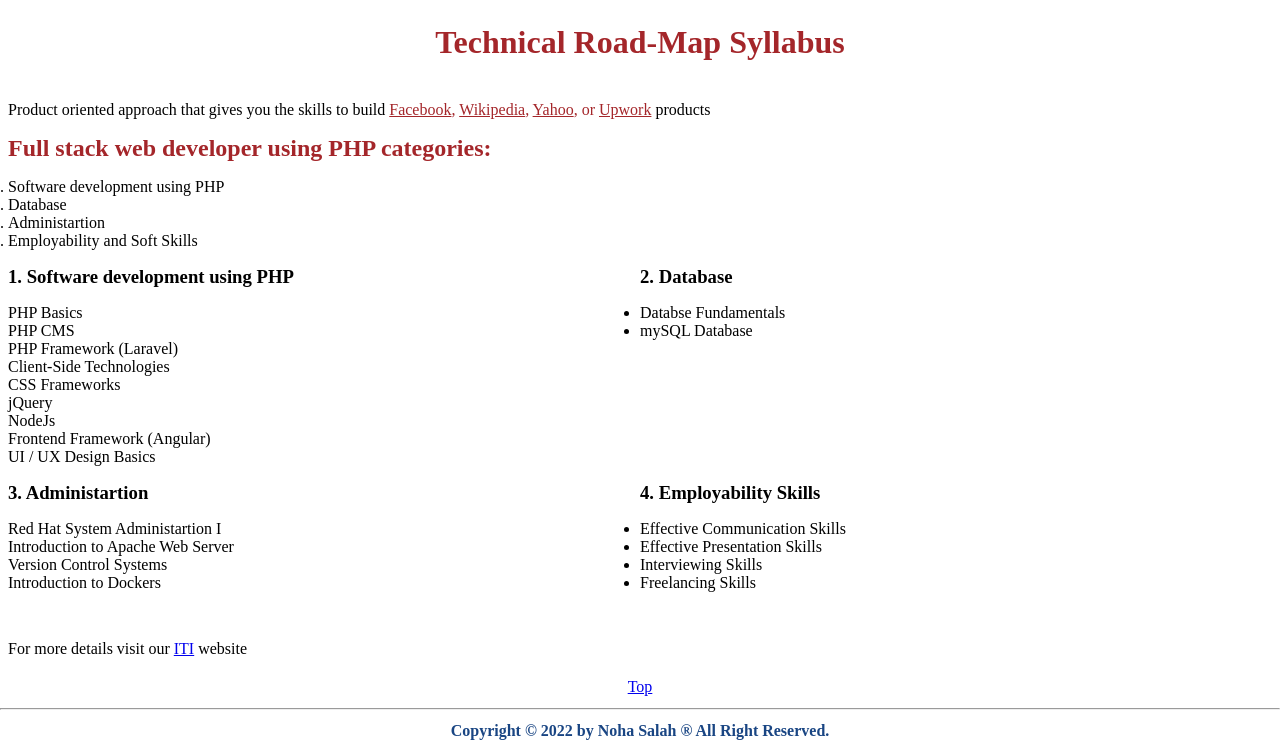
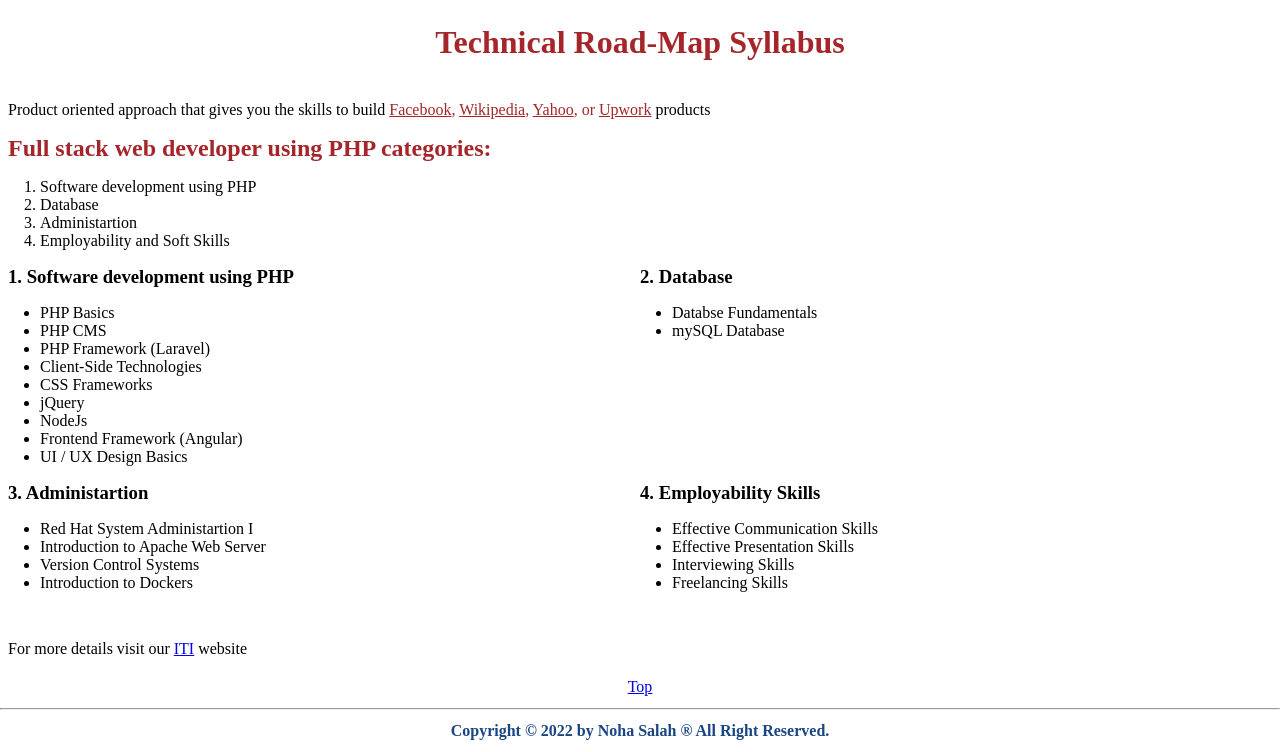
Before and after one commit to edriso/iti-labs, a PHP site: page /roadMap.html in a window 1280 px wide. Shown: the part 80-832 px from the top of the page. Run offline with PHP 8.4, Linux system fonts and the light colour scheme.

Commit message:
update lab2

```diff
--- a/css/style.css
+++ b/css/style.css
@@ -94,6 +94,11 @@
   margin: 1rem 0 2.5rem;
 }
 
+.road-map ol,
+.road-map ul {
+  padding-left: 2rem;
+}
+
 .road-map__categories-container {
   display: flex;
   justify-content: space-between;
--- a/registration.html
+++ b/registration.html
@@ -11,7 +11,7 @@
     <header id="main-header">
       <ul>
         <li>
-          <a href="../index.html">Home</a>
+          <a href="./index.html">Home</a>
         </li>
 
         <li><a href="./roadMap.html">Road Map</a></li>
```
